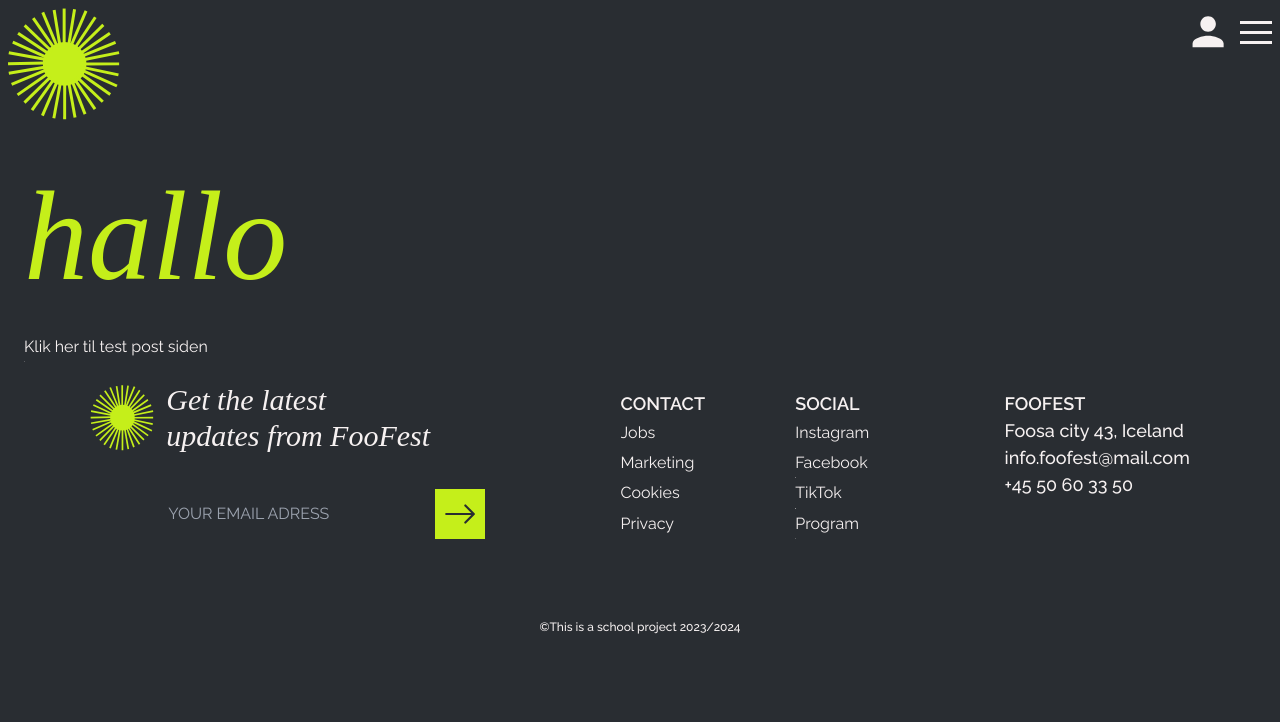
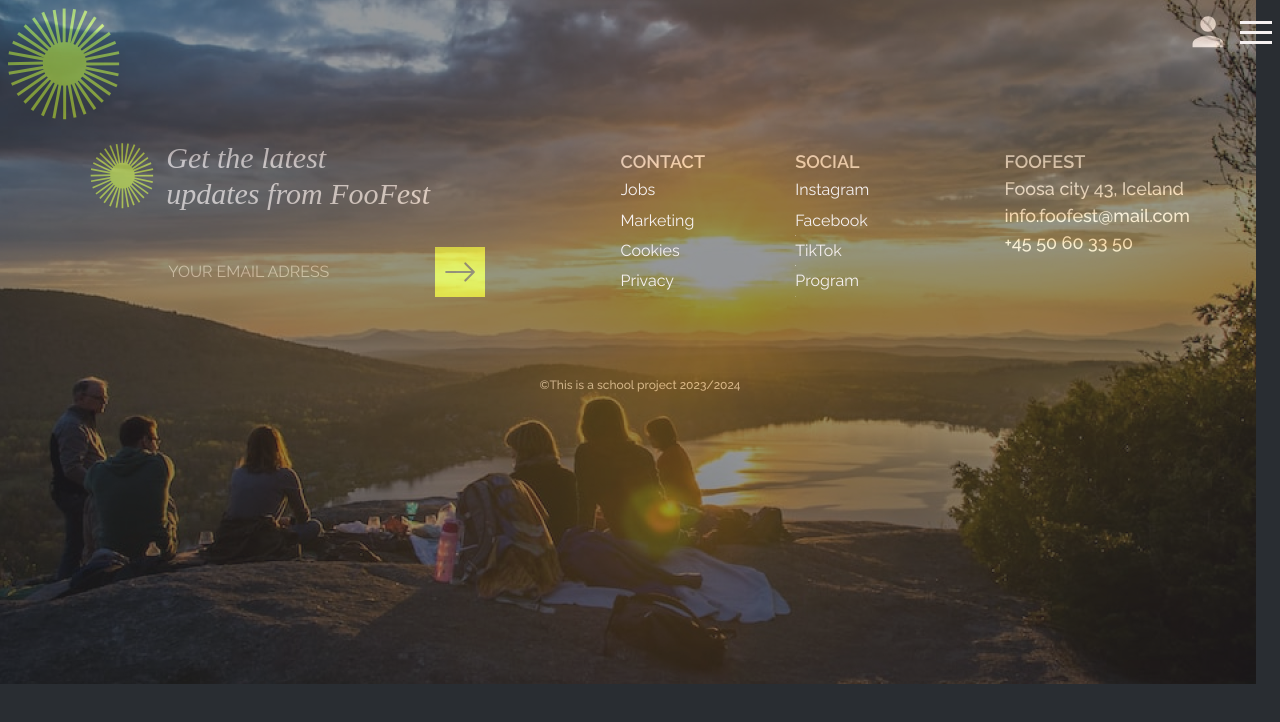
Before and after one commit to TheImpatientz/foofest_exam, a Next.js app: page / in a window 1280 px wide. Shown: the top 722 px of the page. Built offline with nearby package versions, Linux system fonts and the light colour scheme.

Commit message:
first commit

```diff
--- a/src/app/page.jsx
+++ b/src/app/page.jsx
@@ -1,33 +1,14 @@
-"use client";
+import Image from "next/image";
 
-import Dob from "@/components/Dob";
-import EkstraTicket from "@/components/EkstraTicket";
-import Footer from "@/components/Footer";
-import Header from "@/components/Header";
-import HeaderTwo from "@/components/HeaderTwo";
-import Labelinput from "@/components/Labelinput";
+import landingPic from "../img/landingpage_image.jpg";
 import Layout from "@/components/Layout";
-import OurLink from "@/components/OurLink";
-import PrimaryButton from "@/components/PrimaryButton";
-import ProgramContent from "@/components/ProgramContent";
-import ProgramItem from "@/components/ProgramItem";
-import RadioBtn from "@/components/RadioBtn";
-import SecondaryButton from "@/components/SecondaryButton";
-import YourPurchase from "@/components/YourPurchase";
-import Plusminus from "@/components/plusminus";
-
-import { useState } from "react";
 
 export default function Home() {
-  //metode til at få vist "flere sider" ligesom i matasquizzen
-  const [visible, setVisible] = useState(1);
-
-  const testArray = ["test", "test", "test", "test"];
   return (
-    <Layout>
-      <h1>hallo</h1>
-
-      <OurLink text="Klik her til test post siden" href="/postTest" />
+    <Layout className="static">
+      <div className="absolute -inset-x-5 md:-inset-x-6 top-0 w-full h-fit overflow-hidden">
+        <Image src={landingPic} alt="FooFest image" priority className="max-w-none w-auto opacity-50" />
+      </div>
     </Layout>
   );
 }
```
Also changed, not shown: src/img/landingpage_image.jpg (added), src/logo/burger.svg (deleted).
